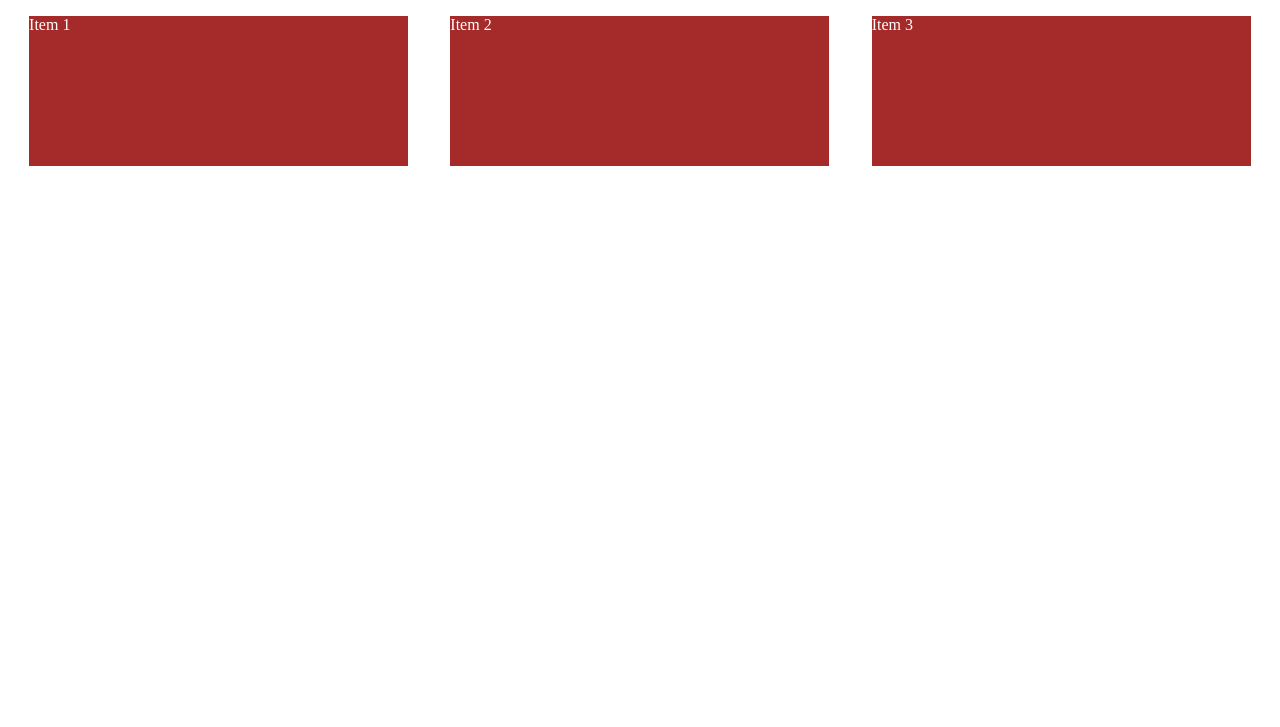
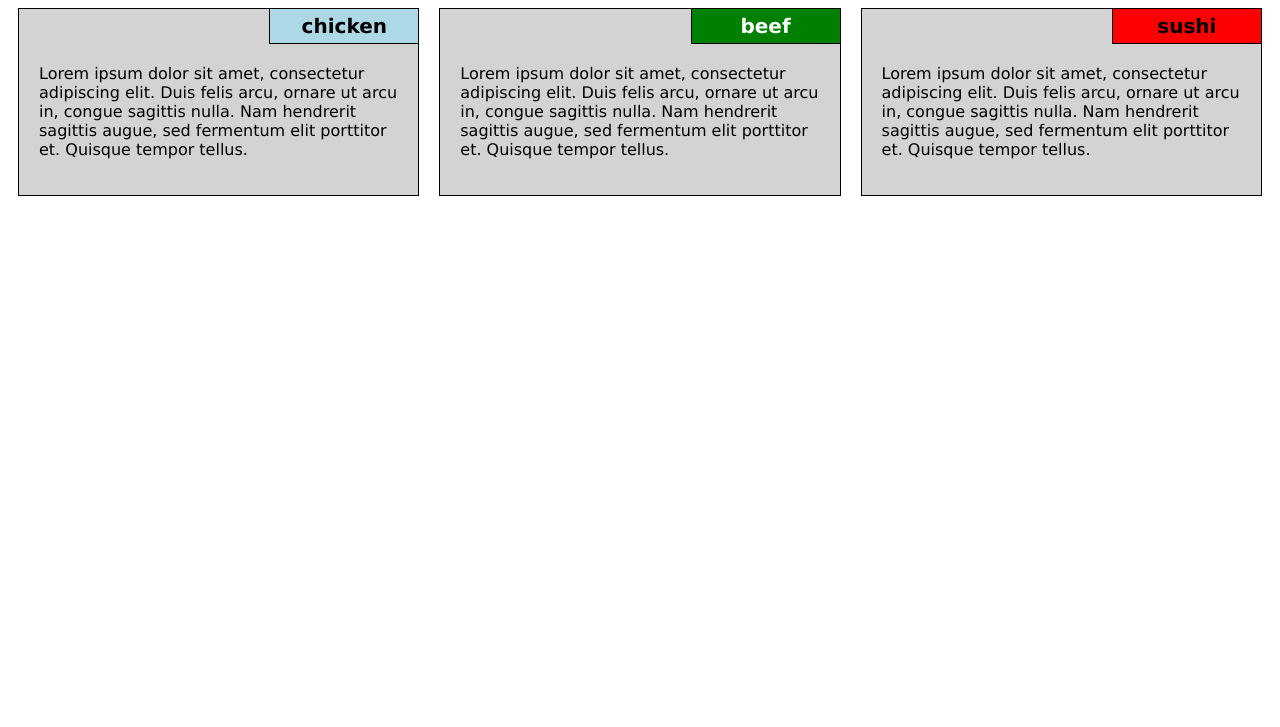
Before and after one commit to pullMyToe/coursera-html-css-javascript, a plain HTML site: page module2-solution/index.html in a window 1280 px wide. Shown: the part 73-800 px from the top of the page. Drawn offline with Linux system fonts and the light colour scheme.

Commit message:
module 2 solution
module exercise finish without the optional item 15

```diff
--- a/module2-solution/css/styles.css
+++ b/module2-solution/css/styles.css
@@ -1,29 +1,49 @@
-
-
 /********** Base styles **********/
 * {
   box-sizing: border-box;
+  font-family: 'Lucida Sans', 'Lucida Sans Regular', 'Lucida Grande', 'Lucida Sans Unicode', Geneva, Verdana, sans-serif;
 }
+p {
+    clear: both;
+    padding: 20px 20px;
+    font-size: 1em;
+  }
 h1 {
-  margin-bottom: 15px;
+  text-align: center;
+  font-size: 1.75em;
 }
-
-p {
-  background-color: #A52A2A;
-  width: 90%;
-  height: 150px;
-  margin-right: auto;
-  margin-left: auto;
-  color: white;
+h2 {
+  border: solid black 1px;
+  text-align: center;
+  float: right;
+  margin: -1px -1px 0 0;
+  width: 150px;
+  padding: 5px;
+  font-size: 1.25em;
 }
-
+section{
+    background: lightgray;
+    border:solid black 1px;
+    margin: 10px;
+    padding: 0;
+}
+#blueTittle {
+    background-color: lightblue;
+}
+#greenTittle {
+    background-color: green;
+    color: white;
+}
+#redTittle {
+    background-color: red;
+}
 /* Simple Responsive Framework. */
 .row {
   width: 100%;
 }
 
 /********** Large devices only **********/
-@media (min-width: 1200px) {
+@media (min-width: 992px) {
   .col-lg-1, .col-lg-2, .col-lg-3, .col-lg-4, .col-lg-5, .col-lg-6, .col-lg-7, .col-lg-8, .col-lg-9, .col-lg-10, .col-lg-11, .col-lg-12 {
     float: left;
   }
@@ -66,7 +86,7 @@ p {
 }
 
 /********** Medium devices only **********/
-@media (min-width: 992px) and (max-width: 1199px) {
+@media (min-width: 768px) and (max-width: 991px) {
   .col-md-1, .col-md-2, .col-md-3, .col-md-4, .col-md-5, .col-md-6, .col-md-7, .col-md-8, .col-md-9, .col-md-10, .col-md-11, .col-md-12 {
     float: left;
   }
--- a/module2-solution/index.html
+++ b/module2-solution/index.html
@@ -10,9 +10,24 @@
 <h1>Our Menu</h1>
 
 <div class="row">
-  <div class="col-lg-4 col-md-6"><p>Item 1</p></div>
-  <div class="col-lg-4 col-md-6"><p>Item 2</p></div>
-  <div class="col-lg-4 col-md-12"><p>Item 3</p></div>
+    <div class="col-lg-4 col-md-6">
+        <section>
+            <h2 id="blueTittle">chicken</h2>
+            <p>Lorem ipsum dolor sit amet, consectetur adipiscing elit. Duis felis arcu, ornare ut arcu in, congue sagittis nulla. Nam hendrerit sagittis augue, sed fermentum elit porttitor et. Quisque tempor tellus.</p>
+        </section>
+    </div>
+    <div class="col-lg-4 col-md-6">
+        <section>
+            <h2 id="greenTittle">beef</h2>
+            <p>Lorem ipsum dolor sit amet, consectetur adipiscing elit. Duis felis arcu, ornare ut arcu in, congue sagittis nulla. Nam hendrerit sagittis augue, sed fermentum elit porttitor et. Quisque tempor tellus.</p>
+        </section>
+    </div>
+    <div class="col-lg-4 col-md-12">
+        <section>
+            <h2 id="redTittle">sushi</h2>
+            <p>Lorem ipsum dolor sit amet, consectetur adipiscing elit. Duis felis arcu, ornare ut arcu in, congue sagittis nulla. Nam hendrerit sagittis augue, sed fermentum elit porttitor et. Quisque tempor tellus.</p>
+        </section>
+    </div>
 </div>
 
 </body>
```
